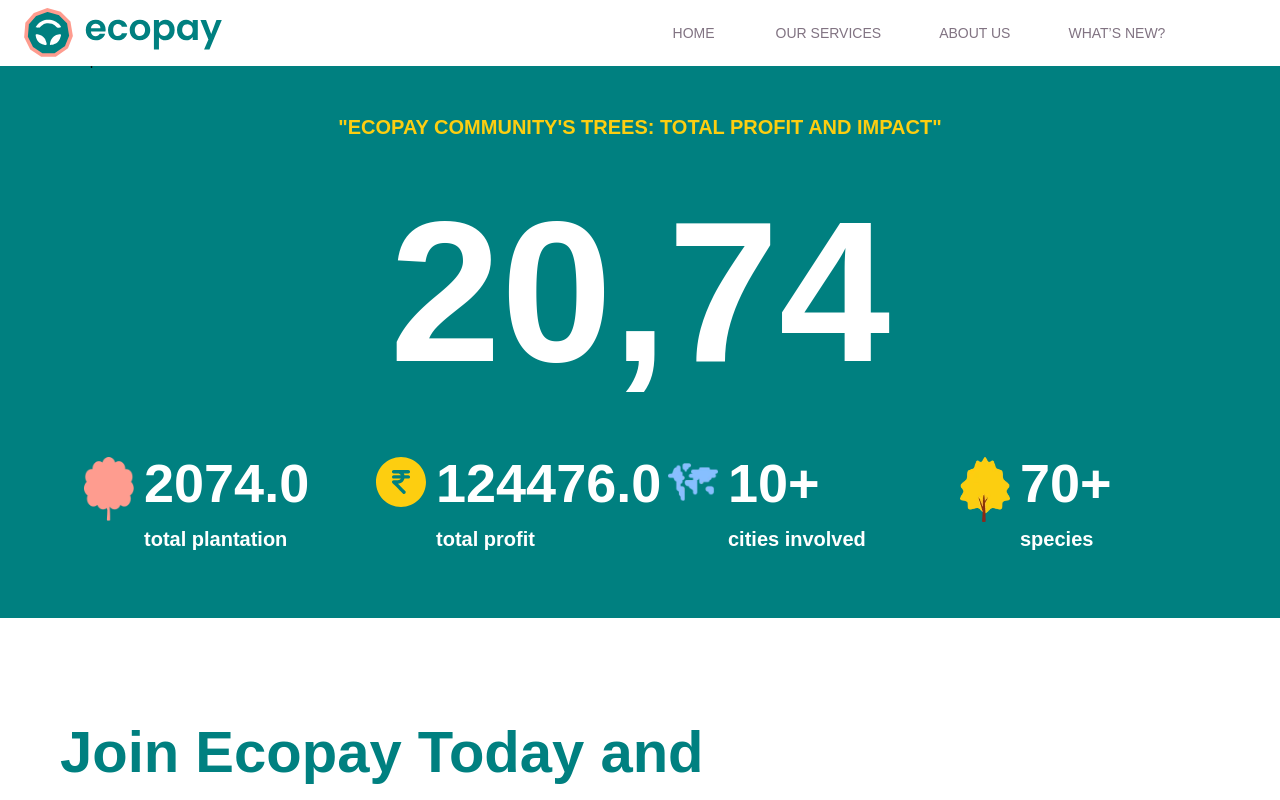
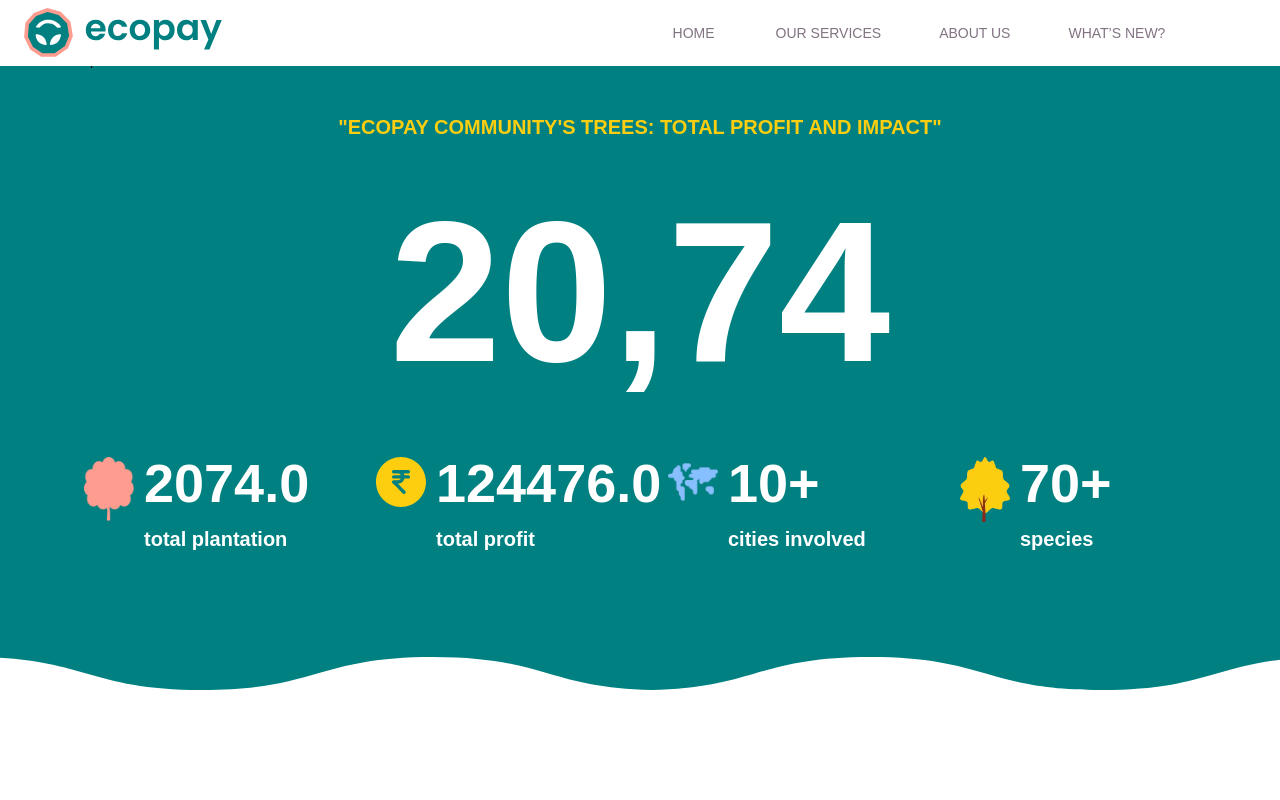
Before and after one commit to betting-movie/nextjs-frontend, a Next.js app: page / in a window 1280 px wide. Shown: the top 800 px of the page. Built offline with nearby package versions, Linux system fonts and the light colour scheme.

Commit message:
added bottom curve bacground in PlantationStats component

```diff
--- a/src/modules/Home/PlantationStats.jsx
+++ b/src/modules/Home/PlantationStats.jsx
@@ -1,3 +1,4 @@
+import { primary } from "@/src/SDK/theme";
 import { Box, Grid, Typography, styled } from "@mui/material";
 import React from "react";
 
@@ -29,12 +30,13 @@ const statsData = [
 ];
 
 const CustomPlatationStats = styled(Box)(({ theme }) => ({
+  background: "#fff",
   ".stats-heading": {
     fontWeight: "700",
     fontSize: "20px",
     textAlign: "center",
     color: "#FDCE10",
-    paddingTop:"40px"
+    paddingTop: "40px",
   },
   ".calc-data": {
     fontWeight: "600",
@@ -58,12 +60,16 @@ const CustomPlatationStats = styled(Box)(({ theme }) => ({
     marginRight: "10px",
     marginTop: "14px",
   },
+  ".grid-container": {
+    width: "90%",
+    margin: "auto",
+  },
   [theme.breakpoints.down("md")]: {
     ".stats-heading": {
       fontSize: "10px",
       lineHeight: "15px",
-      width:"60%",
-      margin:"auto"
+      width: "60%",
+      margin: "auto",
     },
     ".stats-data": {
       fontSize: "21px",
@@ -76,29 +82,35 @@ const CustomPlatationStats = styled(Box)(({ theme }) => ({
     },
     ".stats-image": {
       width: "50px",
-      // paddingLeft: "20px",
-      // marginRight: "10px",
       marginTop: "10px",
+    },
+    ".grid-container": {
+      width: "80%",
     },
   },
 
-  [theme.breakpoints.down("sm")]: {},
+  [theme.breakpoints.down("sm")]: {
+    ".grid-container": {
+      width: "100%",
+    },
+  },
 }));
 
 const PlatationStats = () => {
   return (
     <CustomPlatationStats>
+      <Box sx={{ background: primary.main }}>
         <Box>
           <Typography className="stats-heading">
             "ECOPAY COMMUNITY'S TREES: TOTAL PROFIT AND IMPACT"
           </Typography>
           <Typography className="calc-data">{"20,74"}</Typography>
         </Box>
-      <Box sx={{ width: { xs: "100%", md: "90%" }, margin: "auto" }}>
+        <Box className="grid-container">
           <Grid
             container
             spacing={2}
-          sx={{ p: { xs: "16px 16px 16px 20px", md: "1px 0px 64px 0px" } }}
+            sx={{ p: { xs: "16px 16px 16px 24px", md: "1px 0px 64px 0px" } }}
           >
             {statsData.map((stats) => (
               <Grid item sx={2} lg={3} key={stats.id}>
@@ -118,6 +130,12 @@ const PlatationStats = () => {
             ))}
           </Grid>
         </Box>
+      </Box>
+      <img
+        src={"/images/BottomCurves.svg"}
+        width="100%"
+        style={{ marginTop: "-10px" }}
+      />
     </CustomPlatationStats>
   );
 };
```
Also changed, not shown: public/images/BottomCurves.svg (added). Lines whose indentation alone changed are shown as unchanged.
